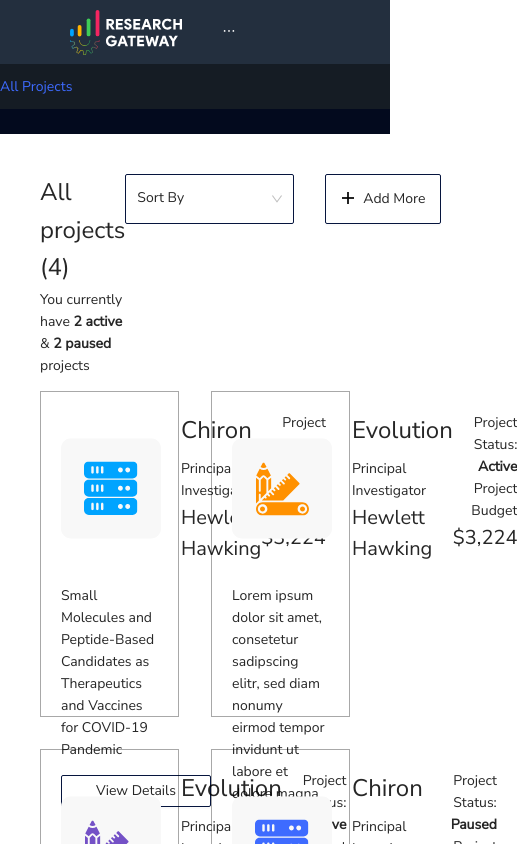
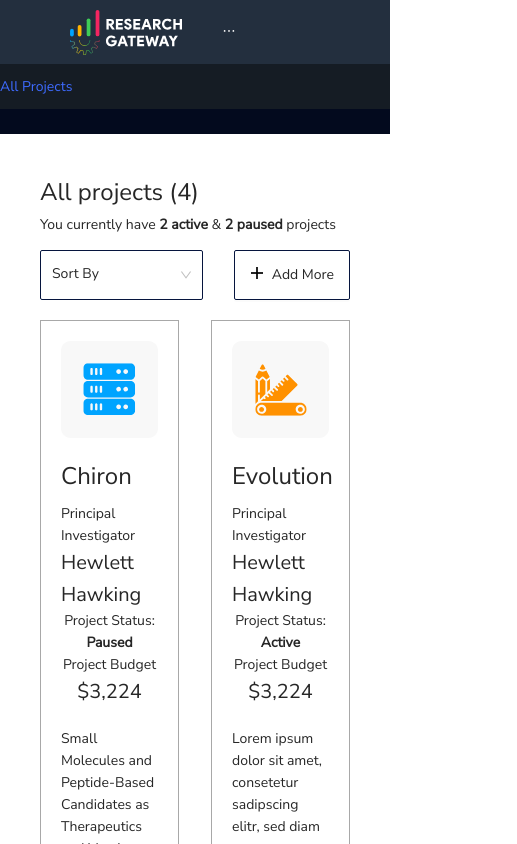
Before and after one commit to stechx1/research-gateway, a Next.js app: page /my-projects in a window 390 px wide. Shown: the top 844 px of the page, 517 px wide, since content can reach past the window. Built offline with nearby package versions, Linux system fonts and the light colour scheme.

Commit message:
feat: media queries

```diff
--- a/src/collections/AllProjects/ProjectItem/ProjectItem.jsx
+++ b/src/collections/AllProjects/ProjectItem/ProjectItem.jsx
@@ -1,5 +1,6 @@
 import { StyledButton } from '../elements';
 import {
+  ProjectContainer,
   ProjectInfo,
   ProjectItemContainer,
   ProjectStatus,
@@ -17,14 +18,14 @@ export const ProjectItem = ({
   return (
     <ProjectItemContainer>
       <ProjectStatusContainer>
-        <div style={{display: "flex", gap: "20px"}}>
+        <ProjectContainer>
           <img src={imageSrc} alt='image' />
           <ProjectInfo>
             <h2>{projectTitle}</h2>
             <p>{role}</p>
             <h3>Hewlett Hawking</h3>
           </ProjectInfo>
-        </div>
+        </ProjectContainer>
         <ProjectStatus>
           <p>
             Project Status: <span>{status}</span>
--- a/src/collections/AllProjects/ProjectItem/elements.jsx
+++ b/src/collections/AllProjects/ProjectItem/elements.jsx
@@ -3,31 +3,44 @@ import styled from 'styled-components';
 export const ProjectItemContainer = styled.div`
   padding: 20px;
   border: 1px solid #00000057;
-  height: 326px;
+  min-height: 326px;
   display: flex;
   flex-direction: column;
+`;
+
+export const ProjectContainer = styled.div`
+  display: flex;
+  gap: 20px;
+
+  @media screen and (max-width: 600px) {
+    flex-direction: column;
+  }
 `;
 
 export const ProjectStatusContainer = styled.div`
   display: flex;
   justify-content: space-between;
+
+  @media screen and (max-width: 816px) {
+    flex-direction: column;
+  }
 `;
 
 export const ProjectInfo = styled.div`
   display: flex;
   flex-direction: column;
 
-  h2{
+  h2 {
     font-size: 24px;
     margin-bottom: 8px;
   }
 
-  h3{
+  h3 {
     font-size: 20px;
     margin-bottom: 0px;
   }
 
-  p{
+  p {
     margin-bottom: 0px;
   }
 `;
@@ -37,16 +50,20 @@ export const ProjectStatus = styled.div`
   flex-direction: column;
   text-align: right;
 
-  p{
+  p {
     margin-bottom: 0px;
   }
 
-  h3{
+  h3 {
     font-size: 20px;
     margin-bottom: 0px;
   }
 
-  span{
+  span {
     font-weight: bold;
   }
+
+  @media screen and (max-width: 816px) {
+    text-align: center;
+  }
 `;
--- a/src/collections/AllProjects/elements.jsx
+++ b/src/collections/AllProjects/elements.jsx
@@ -25,6 +25,11 @@ export const AllProjectsContainer = styled.div`
 export const ProjectInfoBar = styled.div`
   display: flex;
   justify-content: space-between;
+
+  @media screen and (max-width: 600px) {
+    flex-direction: column;
+    margin-bottom: 20px;
+  }
 `;
 
 export const ProjectInfo = styled.div`
--- a/src/collections/SignInForm/SignInForm.jsx
+++ b/src/collections/SignInForm/SignInForm.jsx
@@ -15,7 +15,7 @@ const SignInForm = () => {
   const router = useRouter();
   const onFinish = (values) => {
     console.log('Success:', values);
-    router.push("/my-projects")
+    router.push('/my-projects');
   };
   return (
     <StyledFormContainer>
@@ -37,11 +37,15 @@ const SignInForm = () => {
           ]}
         >
           <StyledInput
+            aria-label='username'
+            aria-required='true'
             placeholder='Username'
             prefix={<Icon component={() => <img src='/icons/user.svg' />} />}
           />
         </StyledFormItem>
         <StyledFormItem
+          aria-label='password'
+          aria-required='true'
           name='password'
           label='Enter Password'
           rules={[
```
